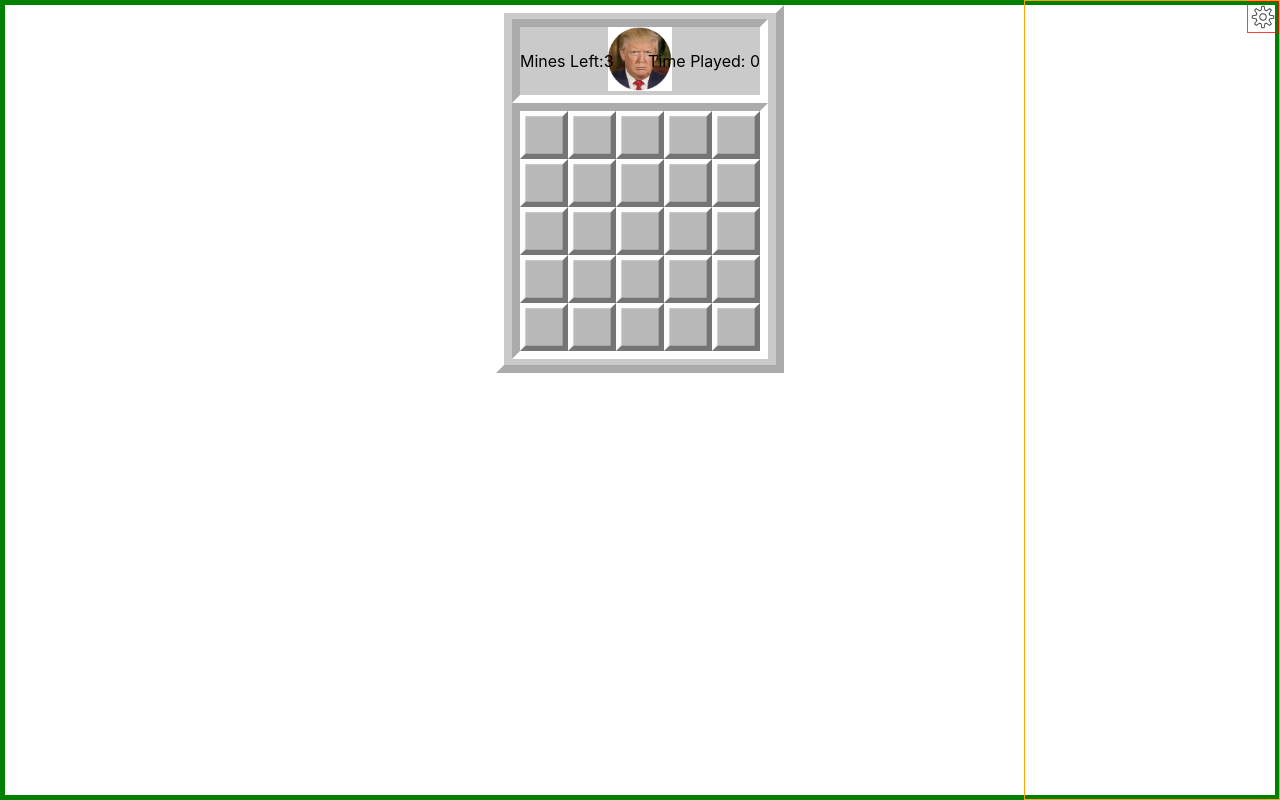
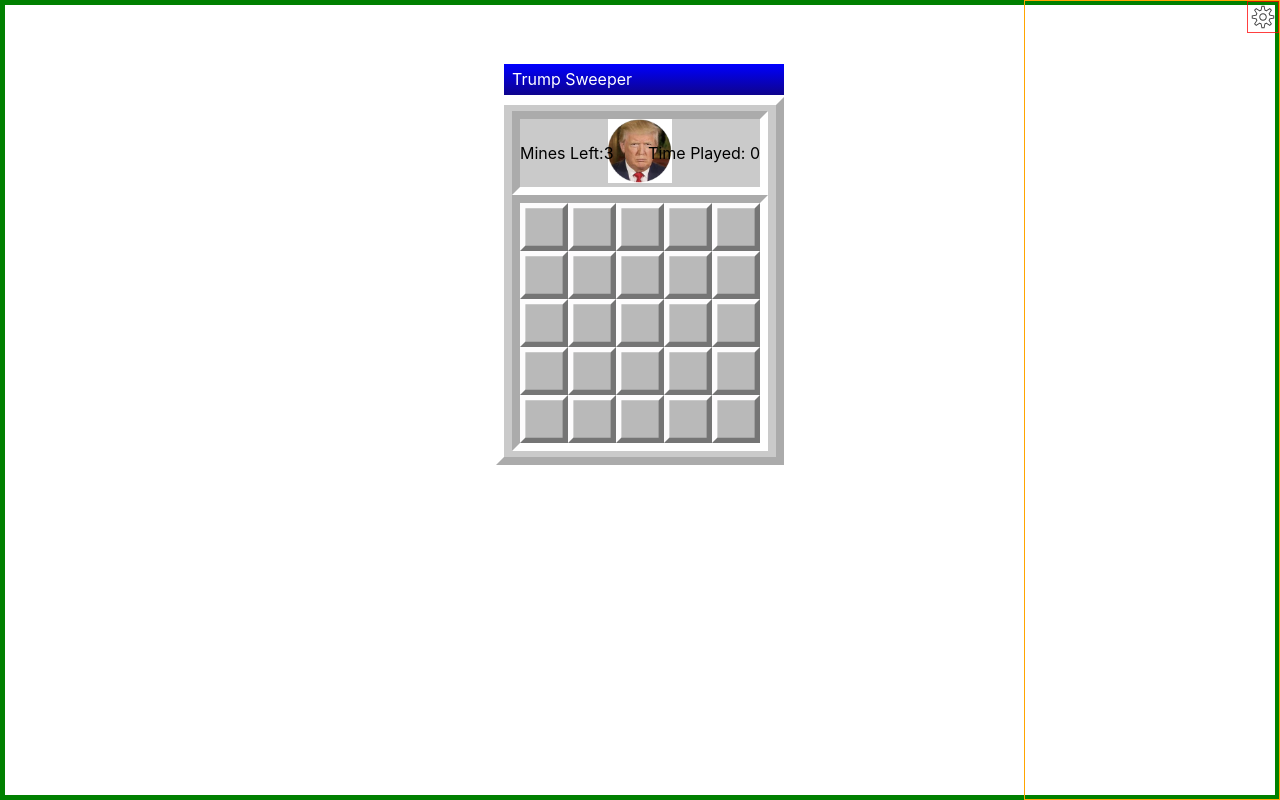
Before and after one commit to metalogica/tweetsweeper, a React (Create React App) app: page / in a window 1280 px wide. Built offline with nearby package versions, Linux system fonts and the light colour scheme.

Commit message:
styld app ribbon

```diff
--- a/src/App.scss
+++ b/src/App.scss
@@ -1,5 +1,5 @@
 #root {
-  font-family: --apple-system, BlinkMacSystemFont, 'Segoe UI', Roboto, Oxygen, Ubuntu, Cantarell, 'Open Sans', 'Helvetica Neue', sans-serif;
+  font-family: 'w95fa', --apple-system, BlinkMacSystemFont, 'Segoe UI', Roboto, Oxygen, Ubuntu, Cantarell, 'Open Sans', 'Helvetica Neue', sans-serif;
   // padding: 0;
   box-sizing: border-box;
   width: 100vw;
@@ -12,7 +12,7 @@
 }
 
 .app-container {
-  margin: 0 auto;
+  margin: 5.75rem auto 0;
   position: relative;
   display: flex;
   flex-direction: column;
@@ -35,3 +35,24 @@
     width: 37rem;
   }
 }
+
+.window-ribbon {
+  padding: 0.3rem 0 0 0.5rem;
+  top: -2.55rem;
+  height: 1.95rem;
+  position: absolute;
+  background-image: linear-gradient(180deg, blue, #0e038c);
+  color: white;
+
+  &.easy {
+    width: 102.95%;
+  }
+
+  &.regular {
+    width: 101.75%;
+  }
+
+  &.hard {
+    width: 101.35%;
+  }
+}
--- a/src/App.tsx
+++ b/src/App.tsx
@@ -37,6 +37,7 @@ function App() {
 
   return (
     <div className={`app-container ${difficulty}`}>
+      <div className={`window-ribbon ${difficulty}`}>Trump Sweeper</div>
       <GameContext.Provider value={{
           difficulty,
           theme,
```
Also changed, not shown: public/w95fa.woff2 (added), src/dist/App.css, src/dist/App.js, 1 other file (tests, documents, lock files or other folders).
